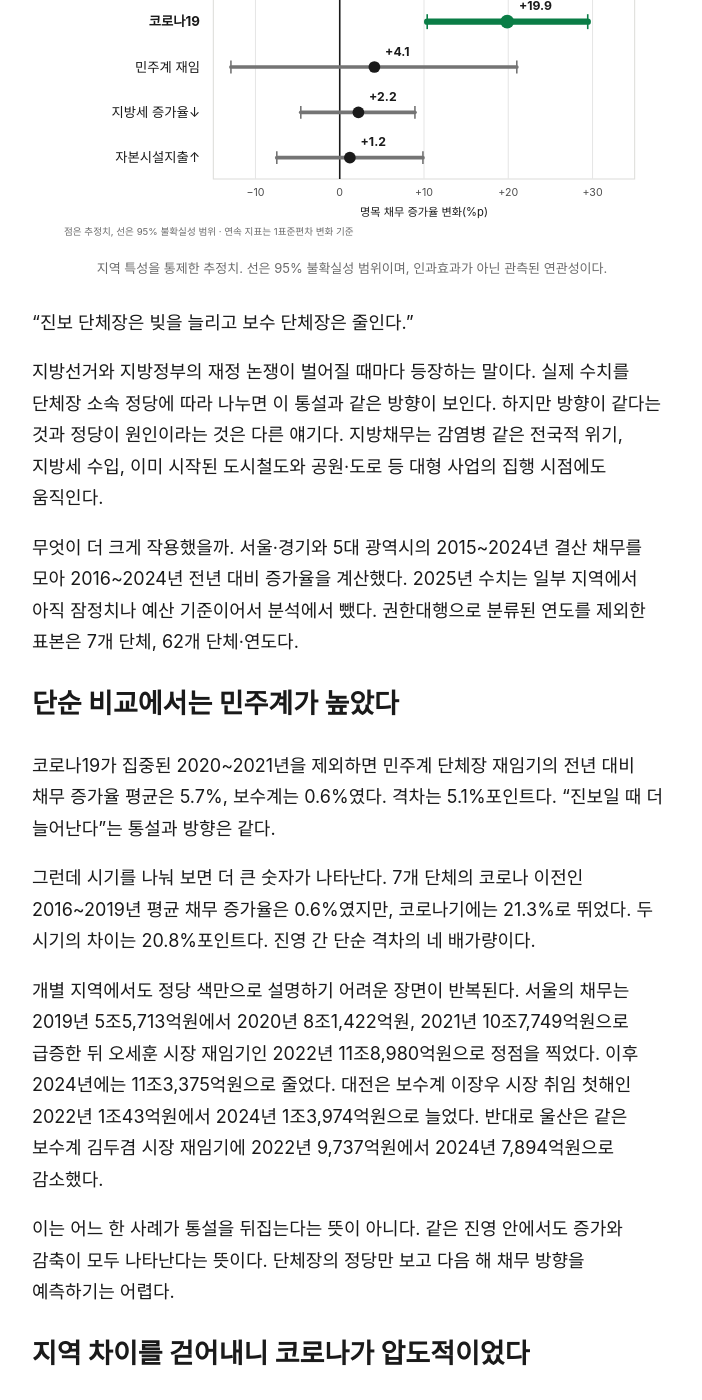
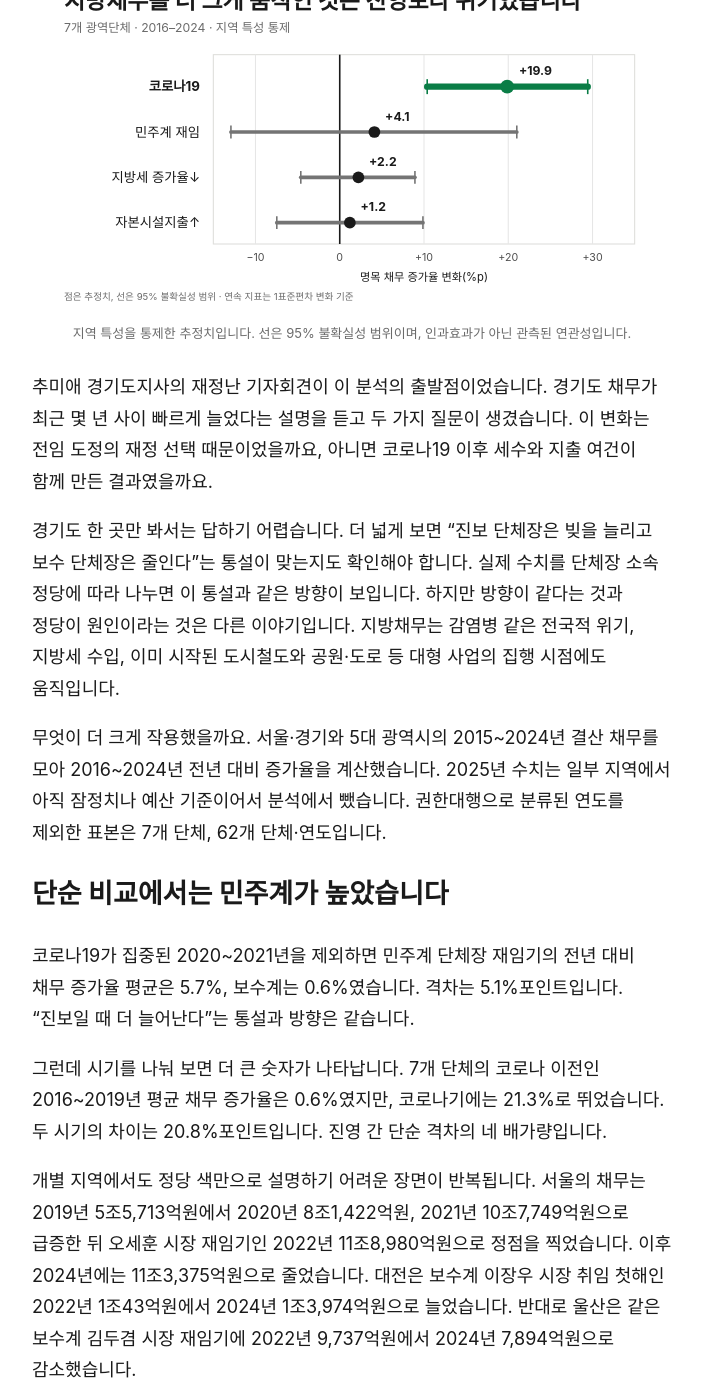
Before and after one commit to geekslife/newsstand, a Jekyll site: the page built from _previews/metro-debt-politics.md, in a window 1280 px wide and 1400 px high, scrolled down 504 px. Shown: the whole window, without its empty margins (288-990 px from the left). Built offline with Jekyll 4.4.1, drawn with Linux system fonts in a browser that asks for light colours; some of the changed text lies outside the part shown.

Commit message:
지방채무 기사 도입과 문체 수정

```diff
--- a/_previews/metro-debt-politics.md
+++ b/_previews/metro-debt-politics.md
@@ -1,87 +1,87 @@
 ---
 layout: post
-title: "지방채무를 움직인 건 ‘진영’보다 ‘위기’였다"
-description: "서울·경기와 5대 광역시의 2016~2024년 결산을 분석해 코로나 대응, 세수 여건, 대형 사업 주기와 단체장 진영의 크기를 비교했다."
+title: "추미애 지사의 ‘재정난’ 회견, 진보 단체장은 정말 빚을 늘릴까요?"
+description: "추미애 경기도지사의 재정난 기자회견에서 출발해 서울·경기와 5대 광역시의 2016~2024년 결산을 분석했습니다."
 date: 2026-08-16
 unlisted: true
 sitemap: false
 robots: "noindex, nofollow, noarchive"
 ---
 
-> **요약** 서울·경기와 부산·대구·광주·대전·울산의 확정 결산을 분석한 결과, 민주계 단체장 재임기에 채무 증가율이 높다는 평균적 경향은 관측됐다. 그러나 지역 차이와 코로나19, 세수 여건, 자본시설 지출을 함께 고려하면 진영의 추정치는 불확실했다. 가장 크고 일관된 요인은 코로나19였고, 재정 부담을 나타내는 관리채무비율에는 세수 악화도 뚜렷하게 연결됐다.
+> **요약** 추미애 경기도지사의 재정난 기자회견을 계기로 서울·경기와 부산·대구·광주·대전·울산의 확정 결산을 살펴봤습니다. 민주계 단체장 재임기에 채무 증가율이 높다는 평균적 경향은 관측됐습니다. 그러나 지역 차이와 코로나19, 세수 여건, 자본시설 지출을 함께 고려하면 진영의 추정치는 불확실했습니다. 가장 크고 일관된 요인은 코로나19였고, 재정 부담을 나타내는 관리채무비율에는 세수 악화도 뚜렷하게 연결됐습니다.
 
-![코로나19, 민주계 재임, 지방세 증가율 하락, 자본시설지출 증가와 명목 채무 증가율의 관계. 코로나19 추정치가 가장 크고 불확실성 범위도 0을 넘는다.](/assets/metro_debt_drivers_20260817.svg)
-<p class="caption">지역 특성을 통제한 추정치. 선은 95% 불확실성 범위이며, 인과효과가 아닌 관측된 연관성이다.</p>
+![코로나19, 민주계 재임, 지방세 증가율 하락, 자본시설지출 증가와 명목 채무 증가율의 관계. 코로나19 추정치가 가장 크고 불확실성 범위도 0을 넘습니다.](/assets/metro_debt_drivers_20260817.svg)
+<p class="caption">지역 특성을 통제한 추정치입니다. 선은 95% 불확실성 범위이며, 인과효과가 아닌 관측된 연관성입니다.</p>
 
-“진보 단체장은 빚을 늘리고 보수 단체장은 줄인다.”
+추미애 경기도지사의 재정난 기자회견이 이 분석의 출발점이었습니다. 경기도 채무가 최근 몇 년 사이 빠르게 늘었다는 설명을 듣고 두 가지 질문이 생겼습니다. 이 변화는 전임 도정의 재정 선택 때문이었을까요, 아니면 코로나19 이후 세수와 지출 여건이 함께 만든 결과였을까요.
 
-지방선거와 지방정부의 재정 논쟁이 벌어질 때마다 등장하는 말이다. 실제 수치를 단체장 소속 정당에 따라 나누면 이 통설과 같은 방향이 보인다. 하지만 방향이 같다는 것과 정당이 원인이라는 것은 다른 얘기다. 지방채무는 감염병 같은 전국적 위기, 지방세 수입, 이미 시작된 도시철도와 공원·도로 등 대형 사업의 집행 시점에도 움직인다.
+경기도 한 곳만 봐서는 답하기 어렵습니다. 더 넓게 보면 “진보 단체장은 빚을 늘리고 보수 단체장은 줄인다”는 통설이 맞는지도 확인해야 합니다. 실제 수치를 단체장 소속 정당에 따라 나누면 이 통설과 같은 방향이 보입니다. 하지만 방향이 같다는 것과 정당이 원인이라는 것은 다른 이야기입니다. 지방채무는 감염병 같은 전국적 위기, 지방세 수입, 이미 시작된 도시철도와 공원·도로 등 대형 사업의 집행 시점에도 움직입니다.
 
-무엇이 더 크게 작용했을까. 서울·경기와 5대 광역시의 2015~2024년 결산 채무를 모아 2016~2024년 전년 대비 증가율을 계산했다. 2025년 수치는 일부 지역에서 아직 잠정치나 예산 기준이어서 분석에서 뺐다. 권한대행으로 분류된 연도를 제외한 표본은 7개 단체, 62개 단체·연도다.
+무엇이 더 크게 작용했을까요. 서울·경기와 5대 광역시의 2015~2024년 결산 채무를 모아 2016~2024년 전년 대비 증가율을 계산했습니다. 2025년 수치는 일부 지역에서 아직 잠정치나 예산 기준이어서 분석에서 뺐습니다. 권한대행으로 분류된 연도를 제외한 표본은 7개 단체, 62개 단체·연도입니다.
 
-## 단순 비교에서는 민주계가 높았다
+## 단순 비교에서는 민주계가 높았습니다
 
-코로나19가 집중된 2020~2021년을 제외하면 민주계 단체장 재임기의 전년 대비 채무 증가율 평균은 5.7%, 보수계는 0.6%였다. 격차는 5.1%포인트다. “진보일 때 더 늘어난다”는 통설과 방향은 같다.
+코로나19가 집중된 2020~2021년을 제외하면 민주계 단체장 재임기의 전년 대비 채무 증가율 평균은 5.7%, 보수계는 0.6%였습니다. 격차는 5.1%포인트입니다. “진보일 때 더 늘어난다”는 통설과 방향은 같습니다.
 
-그런데 시기를 나눠 보면 더 큰 숫자가 나타난다. 7개 단체의 코로나 이전인 2016~2019년 평균 채무 증가율은 0.6%였지만, 코로나기에는 21.3%로 뛰었다. 두 시기의 차이는 20.8%포인트다. 진영 간 단순 격차의 네 배가량이다.
+그런데 시기를 나눠 보면 더 큰 숫자가 나타납니다. 7개 단체의 코로나 이전인 2016~2019년 평균 채무 증가율은 0.6%였지만, 코로나기에는 21.3%로 뛰었습니다. 두 시기의 차이는 20.8%포인트입니다. 진영 간 단순 격차의 네 배가량입니다.
 
-개별 지역에서도 정당 색만으로 설명하기 어려운 장면이 반복된다. 서울의 채무는 2019년 5조5,713억원에서 2020년 8조1,422억원, 2021년 10조7,749억원으로 급증한 뒤 오세훈 시장 재임기인 2022년 11조8,980억원으로 정점을 찍었다. 이후 2024년에는 11조3,375억원으로 줄었다. 대전은 보수계 이장우 시장 취임 첫해인 2022년 1조43억원에서 2024년 1조3,974억원으로 늘었다. 반대로 울산은 같은 보수계 김두겸 시장 재임기에 2022년 9,737억원에서 2024년 7,894억원으로 감소했다.
+개별 지역에서도 정당 색만으로 설명하기 어려운 장면이 반복됩니다. 서울의 채무는 2019년 5조5,713억원에서 2020년 8조1,422억원, 2021년 10조7,749억원으로 급증한 뒤 오세훈 시장 재임기인 2022년 11조8,980억원으로 정점을 찍었습니다. 이후 2024년에는 11조3,375억원으로 줄었습니다. 대전은 보수계 이장우 시장 취임 첫해인 2022년 1조43억원에서 2024년 1조3,974억원으로 늘었습니다. 반대로 울산은 같은 보수계 김두겸 시장 재임기에 2022년 9,737억원에서 2024년 7,894억원으로 감소했습니다.
 
-이는 어느 한 사례가 통설을 뒤집는다는 뜻이 아니다. 같은 진영 안에서도 증가와 감축이 모두 나타난다는 뜻이다. 단체장의 정당만 보고 다음 해 채무 방향을 예측하기는 어렵다.
+이는 어느 한 사례가 통설을 뒤집는다는 뜻은 아닙니다. 같은 진영 안에서도 증가와 감축이 모두 나타난다는 뜻입니다. 단체장의 정당만 보고 다음 해 채무 방향을 예측하기는 어렵습니다.
 
-## 지역 차이를 걷어내니 코로나가 압도적이었다
+## 지역 차이를 걷어내니 코로나가 압도적이었습니다
 
-단순 평균에는 지역 고유의 차이가 섞인다. 대구는 분석 기간 내내 보수계 단체장이었고 광주는 계속 민주계였다. 두 지역의 산업 구조와 세입 기반, 장기 사업은 서로 다르다. 이를 그대로 정당 차이로 읽으면 지역 효과를 정당 효과로 착각할 수 있다.
+단순 평균에는 지역 고유의 차이가 섞입니다. 대구는 분석 기간 내내 보수계 단체장이었고 광주는 계속 민주계였습니다. 두 지역의 산업 구조와 세입 기반, 장기 사업은 서로 다릅니다. 이를 그대로 정당 차이로 읽으면 지역 효과를 정당 효과로 착각할 수 있습니다.
 
-그래서 지역별 고정된 차이를 통제하고, 네 요인을 한 모형에 넣어 비교했다. 요인은 코로나기 여부, 지방세 증가율 하락, 자본시설지출 비중 상승, 민주계 단체장 재임 여부다. 지방세와 자본시설지출은 서로 단위가 달라 각각 1표준편차 변화로 환산했다. 이 분석은 인과관계를 증명하는 실험이 아니라, 제한된 관측 자료에서 나타난 연관성의 크기를 비교한 것이다.
+그래서 지역별 고정된 차이를 통제하고, 네 요인을 한 모형에 넣어 비교했습니다. 요인은 코로나기 여부, 지방세 증가율 하락, 자본시설지출 비중 상승, 민주계 단체장 재임 여부입니다. 지방세와 자본시설지출은 서로 단위가 달라 각각 1표준편차 변화로 환산했습니다. 이 분석은 인과관계를 증명하는 실험이 아니라, 제한된 관측 자료에서 나타난 연관성의 크기를 비교한 것입니다.
 
-분석 결과 코로나기는 다른 조건이 같을 때 명목 채무 증가율이 19.9%포인트 높은 것으로 추정됐다. 95% 불확실성 범위는 10.4~29.4%포인트로, 일곱 지역 중 하나씩 제외해 다시 계산해도 추정치는 16.9~22.4%포인트였다.
+분석 결과 코로나기는 다른 조건이 같을 때 명목 채무 증가율이 19.9%포인트 높은 것으로 추정됐습니다. 95% 불확실성 범위는 10.4~29.4%포인트로, 일곱 지역 중 하나씩 제외해 다시 계산해도 추정치는 16.9~22.4%포인트였습니다.
 
-민주계 단체장 재임의 추정치는 4.1%포인트였다. 그러나 불확실성 범위가 -12.9~21.0%포인트로 넓어, 증가 효과가 있다고 단정할 수 없었다. 지역 하나씩을 제외하면 추정치도 -1.5~9.8%포인트 사이에서 움직였다. 지방세 증가율이 6.6%포인트 낮아질 때의 추정치는 2.2%포인트, 자본시설지출 비중이 2.8%포인트 높아질 때는 1.2%포인트였지만 두 값 역시 불확실성 범위가 0을 포함했다.
+민주계 단체장 재임의 추정치는 4.1%포인트였습니다. 그러나 불확실성 범위가 -12.9~21.0%포인트로 넓어, 증가 효과가 있다고 단정할 수 없었습니다. 지역 하나씩을 제외하면 추정치도 -1.5~9.8%포인트 사이에서 움직였습니다. 지방세 증가율이 6.6%포인트 낮아질 때의 추정치는 2.2%포인트, 자본시설지출 비중이 2.8%포인트 높아질 때는 1.2%포인트였지만 두 값 역시 불확실성 범위가 0을 포함했습니다.
 
-네 요인이 추가로 설명한 지역 내부의 연도별 변동을 나눠 보면 약 84%가 코로나 변수의 몫이었다. 정당은 약 8%, 세수 악화는 약 7%, 자본시설지출은 1% 미만이었다. 이 비율 역시 ‘원인의 지분’이 아니라 이 표본과 모형 안에서의 설명력이다.
+네 요인이 추가로 설명한 지역 내부의 연도별 변동을 나눠 보면 약 84%가 코로나 변수의 몫이었습니다. 정당은 약 8%, 세수 악화는 약 7%, 자본시설지출은 1% 미만이었습니다. 이 비율 역시 ‘원인의 지분’이 아니라 이 표본과 모형 안에서의 설명력입니다.
 
-## 채무액과 재정 부담은 다르게 움직였다
+## 채무액과 재정 부담은 다르게 움직였습니다
 
-채무 잔액이 늘었다고 해서 부담이 같은 폭으로 커지는 것은 아니다. 세입 규모가 함께 늘면 감당할 여력도 커지기 때문이다. 반대로 채무가 그대로여도 세입이 줄면 부담 비율은 높아질 수 있다.
+채무 잔액이 늘었다고 해서 부담이 같은 폭으로 커지는 것은 아닙니다. 세입 규모가 함께 늘면 감당할 여력도 커지기 때문입니다. 반대로 채무가 그대로여도 세입이 줄면 부담 비율은 높아질 수 있습니다.
 
-이를 보기 위해 행정안전부의 관리채무비율도 분석했다. 관리채무비율은 지방채무 잔액에 임대형 민자사업(BTL) 지급 잔액을 더한 뒤 세입 결산액으로 나눈 지표다.
+이를 보기 위해 행정안전부의 관리채무비율도 분석했습니다. 관리채무비율은 지방채무 잔액에 임대형 민자사업(BTL) 지급 잔액을 더한 뒤 세입 결산액으로 나눈 지표입니다.
 
-관리채무비율의 전년 대비 변화에서는 코로나기가 2.31%포인트 상승과 연결됐다. 지방세 증가율이 1표준편차 낮아질 때도 1.05%포인트 상승하는 것으로 나타났다. 두 추정치의 불확실성 범위는 0을 넘었다. 반면 민주계 재임의 추정치는 0.19%포인트, 자본시설지출은 0.04%포인트에 그쳤고 불확실성도 컸다.
+관리채무비율의 전년 대비 변화에서는 코로나기가 2.31%포인트 상승과 연결됐습니다. 지방세 증가율이 1표준편차 낮아질 때도 1.05%포인트 상승하는 것으로 나타났습니다. 두 추정치의 불확실성 범위는 0을 넘었습니다. 반면 민주계 재임의 추정치는 0.19%포인트, 자본시설지출은 0.04%포인트에 그쳤고 불확실성도 컸습니다.
 
-세수 악화가 관리채무비율과 강하게 연결되는 것은 자연스럽다. 세수가 줄면 추가 차입 수요가 생길 수 있고, 동시에 비율의 분모인 세입 결산액도 작아진다. 명목 채무액만 볼 때보다 지방정부가 느끼는 재정 압박을 더 직접적으로 보여주는 이유다.
+세수 악화가 관리채무비율과 강하게 연결되는 것은 자연스럽습니다. 세수가 줄면 추가 차입 수요가 생길 수 있고, 동시에 비율의 분모인 세입 결산액도 작아집니다. 명목 채무액만 볼 때보다 지방정부가 느끼는 재정 압박을 더 직접적으로 보여주는 이유입니다.
 
-## 대형 사업의 흔적은 ‘해마다 같은 충격’을 통제할 때 나타났다
+## 대형 사업의 흔적은 ‘해마다 같은 충격’을 통제할 때 나타났습니다
 
-대형 사업의 영향은 한 해의 채무 증가율에 즉시, 같은 크기로 나타나지 않는다. 착공 전 보상비, 공정률에 따른 집행, 국비와 지방비의 투입 시점, 채권 발행과 상환 일정이 여러 해에 걸쳐 엇갈린다. 자본시설지출 비중 하나로 개별 도시철도나 공원 사업의 효과를 모두 포착하기 어려운 이유다.
+대형 사업의 영향은 한 해의 채무 증가율에 즉시, 같은 크기로 나타나지 않습니다. 착공 전 보상비, 공정률에 따른 집행, 국비와 지방비의 투입 시점, 채권 발행과 상환 일정이 여러 해에 걸쳐 엇갈립니다. 자본시설지출 비중 하나로 개별 도시철도나 공원 사업의 효과를 모두 포착하기 어려운 이유입니다.
 
-모든 지역이 함께 겪은 연도별 충격을 별도로 통제하자 자본시설지출 비중이 1표준편차 높을 때 관리채무비율은 0.96%포인트 상승하는 것으로 나타났다. 불확실성 범위는 0.27~1.65%포인트였다. 같은 모형에서 민주계 재임은 0.83%포인트였지만 범위가 -0.89~2.55%포인트로 0을 포함했다.
+모든 지역이 함께 겪은 연도별 충격을 별도로 통제하자 자본시설지출 비중이 1표준편차 높을 때 관리채무비율은 0.96%포인트 상승하는 것으로 나타났습니다. 불확실성 범위는 0.27~1.65%포인트였습니다. 같은 모형에서 민주계 재임은 0.83%포인트였지만 범위가 -0.89~2.55%포인트로 0을 포함했습니다.
 
-다만 사업 지표를 더 넓은 정책사업 투자비 비중으로 바꾸면 관계는 거의 사라졌다. “대형 사업이 채무를 늘린다”는 일반론보다는, 어떤 사업을 어떤 재원과 일정으로 집행했는지를 지역별로 추적해야 한다는 신호에 가깝다.
+다만 사업 지표를 더 넓은 정책사업 투자비 비중으로 바꾸면 관계는 거의 사라졌습니다. “대형 사업이 채무를 늘린다”는 일반론보다는, 어떤 사업을 어떤 재원과 일정으로 집행했는지를 지역별로 추적해야 한다는 신호에 가깝습니다.
 
-## 통설은 ‘약한 경향’까지만 말해준다
+## 통설은 ‘약한 경향’까지만 말해줍니다
 
-이번 분석에서 확인되는 결론은 두 층으로 나뉜다.
+이번 분석에서 확인되는 결론은 두 층으로 나뉩니다.
 
-첫째, 민주계 단체장 재임기에 채무 증가율이 더 높다는 평균적 경향은 있다. 따라서 통설이 데이터와 완전히 반대라고 할 수는 없다.
+첫째, 민주계 단체장 재임기에 채무 증가율이 더 높다는 평균적 경향은 있습니다. 따라서 통설이 데이터와 완전히 반대라고 할 수는 없습니다.
 
-둘째, 그 차이를 정당의 독립적인 효과라고 판단할 근거는 부족하다. 코로나19의 추정치는 진영 격차보다 훨씬 컸고 여러 분석 조건에서도 일관됐다. 재정 부담을 보여주는 관리채무비율에서는 세수 악화가 중요했으며, 공통된 연도 충격을 걷어내면 자본시설지출 주기의 흔적도 나타났다. 정당 변수는 어떤 분석에서도 방향과 크기의 불확실성이 컸다.
+둘째, 그 차이를 정당의 독립적인 효과라고 판단할 근거는 부족합니다. 코로나19의 추정치는 진영 격차보다 훨씬 컸고 여러 분석 조건에서도 일관됐습니다. 재정 부담을 보여주는 관리채무비율에서는 세수 악화가 중요했으며, 공통된 연도 충격을 걷어내면 자본시설지출 주기의 흔적도 나타났습니다. 정당 변수는 어떤 분석에서도 방향과 크기의 불확실성이 컸습니다.
 
-따라서 데이터에 충실한 표현은 “진보는 빚을 늘리고 보수는 줄인다”가 아니다. **확장재정 성향이 민주계 재임기에 조금 더 자주 관측되지만, 실제 지방채무의 방향과 크기는 위기 대응, 세수 여건, 대형 사업의 집행 주기와 개별 단체장의 선택에 더 크게 좌우됐다**고 보는 편이 맞다.
+따라서 데이터에 충실한 표현은 “진보는 빚을 늘리고 보수는 줄인다”가 아닙니다. **확장재정 성향이 민주계 재임기에 조금 더 자주 관측되지만, 실제 지방채무의 방향과 크기는 위기 대응, 세수 여건, 대형 사업의 집행 주기와 개별 단체장의 선택에 더 크게 좌우된다고 보는 편이 맞습니다.**
 
-다음 지방정부의 재정을 평가할 때도 정당 색보다 먼저 물어야 할 질문이 있다. 새로 낸 채무가 반복 지출을 메우는 데 쓰였는가, 미래 자산을 만드는 사업에 쓰였는가. 세입이 회복되면 상환할 계획이 있는가. 그리고 채무액뿐 아니라 세입 대비 부담이 어떻게 달라졌는가. 지방채무의 건전성은 정당 이름보다 이 질문들의 답에서 드러난다.
+다음 지방정부의 재정을 평가할 때도 정당 색보다 먼저 물어야 할 질문이 있습니다. 새로 낸 채무가 반복 지출을 메우는 데 쓰였는지, 미래 자산을 만드는 사업에 쓰였는지 살펴야 합니다. 세입이 회복되면 상환할 계획이 있는지, 채무액뿐 아니라 세입 대비 부담이 어떻게 달라졌는지도 물어야 합니다. 지방채무의 건전성은 정당 이름보다 이 질문들의 답에서 드러납니다.
 
 ---
 
 ## 분석 방법과 한계
 
-- 대상은 서울·경기와 부산·대구·광주·대전·울산 본청의 자치단체 채무다. 지방채증권·차입금·채무부담행위를 포함하고 자치구·시군과 공기업 부채는 제외했다.
-- 채무액은 2015~2024년 결산 잔액, 증가율 분석은 2016~2024년을 사용했다. 2025년 잠정·예산·추정치는 제외했다.
-- 회계연도에 주로 재임한 단체장의 정당 계열로 분류했다. 선거·사퇴·권한대행이 낀 연도에는 전임자와 후임자의 예산·집행 효과가 섞일 수 있다.
-- 지역 고정효과를 포함한 선형모형을 사용하고 표준오차는 지역 단위로 묶었다. 지역이 7곳뿐이어서 신뢰구간과 유의확률은 진단적 수치로 봐야 한다.
-- 지방세 증가율과 자본시설지출 비중은 행정안전부 지방자치단체 재정분석 단체별보고서에서 가져왔다. 관리채무비율도 같은 보고서의 결산 확정치를 사용했다.
-- 대구의 일부 연도 채무액은 직접 확정치를 확보하지 못해 시 자료를 인용한 보도와 의회 자료를 바탕으로 근사했다. 다만 대구를 제외해도 코로나기의 큰 폭 증가라는 결론은 유지됐다.
-- 관측 연구이므로 회귀계수는 인과효과가 아니다. 중앙정부 이전재원, 금리, 개별 사업의 착공·보상·상환 일정 등 포함하지 못한 변수가 남아 있다.
+- 대상은 서울·경기와 부산·대구·광주·대전·울산 본청의 자치단체 채무입니다. 지방채증권·차입금·채무부담행위를 포함하고 자치구·시군과 공기업 부채는 제외했습니다.
+- 채무액은 2015~2024년 결산 잔액, 증가율 분석은 2016~2024년을 사용했습니다. 2025년 잠정·예산·추정치는 제외했습니다.
+- 회계연도에 주로 재임한 단체장의 정당 계열로 분류했습니다. 선거·사퇴·권한대행이 낀 연도에는 전임자와 후임자의 예산·집행 효과가 섞일 수 있습니다.
+- 지역 고정효과를 포함한 선형모형을 사용하고 표준오차는 지역 단위로 묶었습니다. 지역이 7곳뿐이어서 신뢰구간과 유의확률은 진단적 수치로 봐야 합니다.
+- 지방세 증가율과 자본시설지출 비중은 행정안전부 지방자치단체 재정분석 단체별보고서에서 가져왔습니다. 관리채무비율도 같은 보고서의 결산 확정치를 사용했습니다.
+- 대구의 일부 연도 채무액은 직접 확정치를 확보하지 못해 시 자료를 인용한 보도와 의회 자료를 바탕으로 근사했습니다. 다만 대구를 제외해도 코로나기의 큰 폭 증가라는 결론은 유지됐습니다.
+- 관측 연구이므로 회귀계수는 인과효과가 아닙니다. 중앙정부 이전재원, 금리, 개별 사업의 착공·보상·상환 일정 등 포함하지 못한 변수가 남아 있습니다.
 
 ## 자료
 
```
Also changed, not shown: assets/metro_debt_drivers_20260817.svg.
